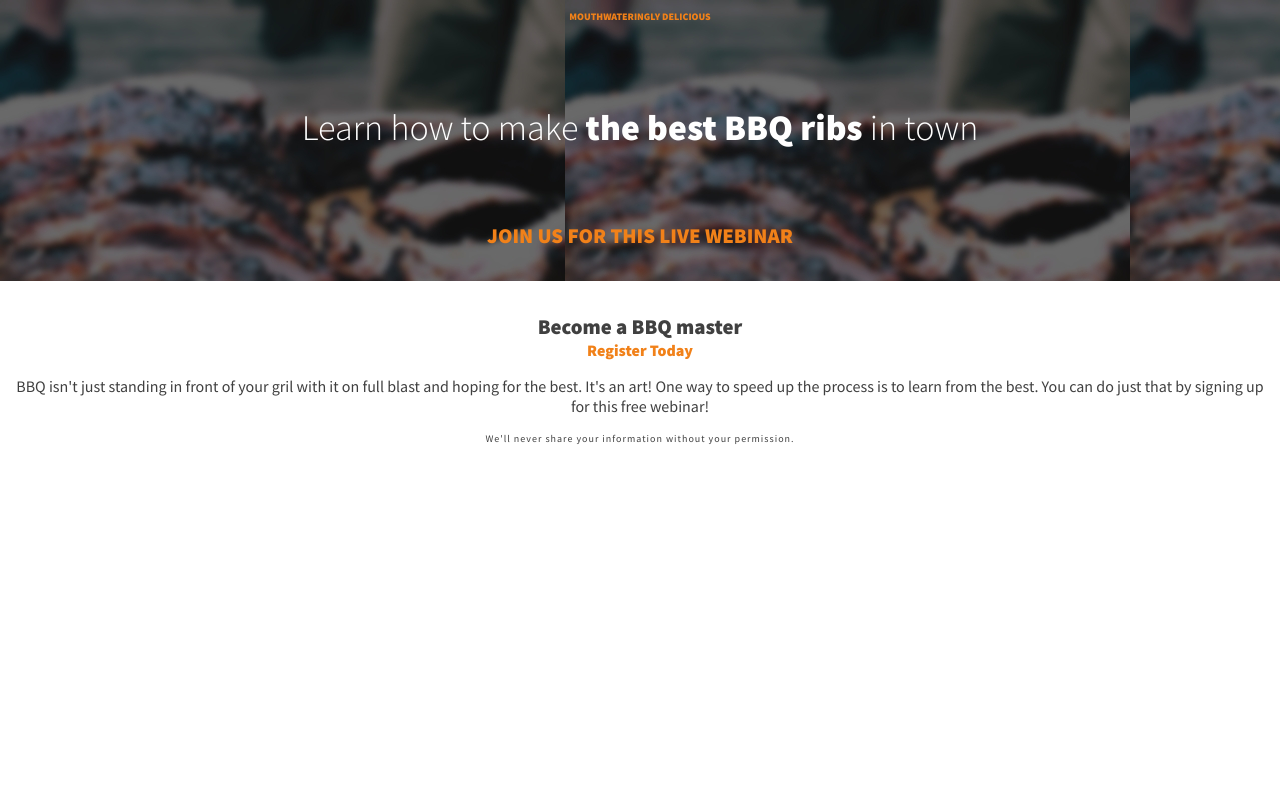
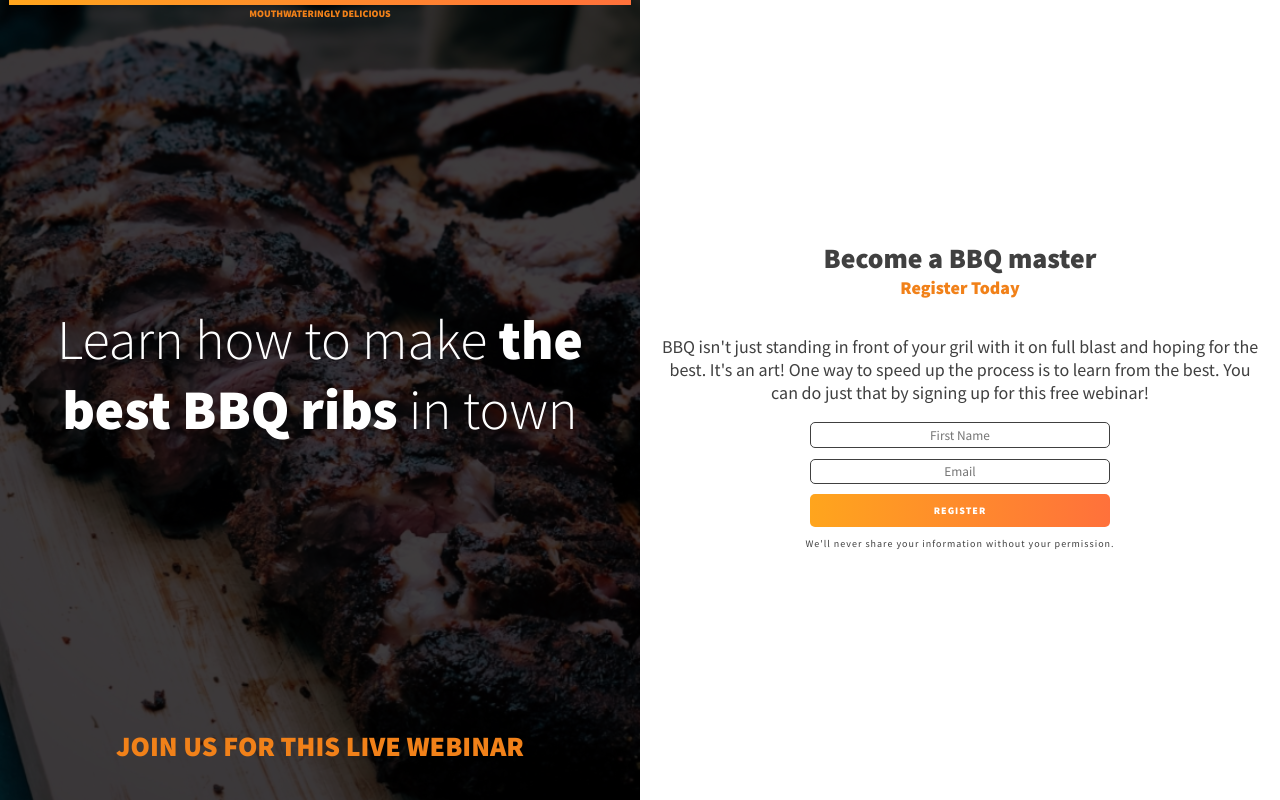
Before and after one commit to Arslan240/CSS, a plain HTML site: page The Responsive Web Design Bootcamp - Kevin Powell Scrimba/3- Starting to Think responsively/Background Images/Codealong Project/index.html in a window 1280 px wide. Drawn offline with Linux system fonts and the light colour scheme.

Commit message:
Codealong project complete

```diff
--- a/The Responsive Web Design Bootcamp - Kevin Powell Scrimba/3- Starting to Think responsively/Background Images/Codealong Project/index.html
+++ b/The Responsive Web Design Bootcamp - Kevin Powell Scrimba/3- Starting to Think responsively/Background Images/Codealong Project/index.html
@@ -9,18 +9,27 @@
 </head>
 <body>
   <div class="intro">
+    <!-- <div class="container container-intro"> -->
       <h1>Learn how to make <strong>the best BBQ ribs</strong> in town</h1>
       <p>Join us for this live webinar</p>
       <p class="top-text">Mouthwateringly delicious</p>
+    <!-- </div> -->
   </div>
   <div class="main-content">
+    <!-- <div class="container">   -->
       <h2>Become a BBQ master</h2>
       <p>Register Today</p>
       <p>BBQ isn't just standing in front of your gril with it on full blast and hoping for
         the best. It's an art! One way to speed up the process is to learn from the best. You can do just that by signing up for this free webinar!
       </p>
       <!-- forms will go here -->
+      <form class="email-collector" action="#" method="post">
+        <input type="text"  placeholder="First Name" required>
+        <input type="email" placeholder="Email" required>
+        <button class="btn btn-primary" type="submit">Register</button>
+      </form>
       <p class="fine-print">We'll never share your information without your permission.</p>
+    <!-- </div> -->
   </div>
 </body>
 </html>
--- a/The Responsive Web Design Bootcamp - Kevin Powell Scrimba/3- Starting to Think responsively/Background Images/Codealong Project/style.css
+++ b/The Responsive Web Design Bootcamp - Kevin Powell Scrimba/3- Starting to Think responsively/Background Images/Codealong Project/style.css
@@ -1,14 +1,19 @@
 @import url('https://fonts.googleapis.com/css2?family=Source+Sans+Pro:wght@300;400;900&display=swap');
+
+* {
+  box-sizing: border-box;
+}
 
 body {
   margin: 0;
-  box-sizing: border-box;
   font-family: 'Source Sans Pro', sans-serif;
   font-size: 1rem;
   color: #404040;
   /* because all of the text is center in our layout */
   text-align: center;
 }
+
+
 
 /* ============
     TYPOGRAPHY
@@ -18,7 +23,7 @@ h1 {
   font-size: 2.25rem;
   font-weight: 300;
   color: white;
-  margin: 2em 0;
+  margin: 0;
 }
 
 /* + is called combinator, a plus means adjacent sibling, which means if there is a paragraph immediately after an h1 it will get those styles. */
@@ -48,7 +53,11 @@ h2 + p {
   font-weight: 900;
   color: #f18119;
   text-transform: uppercase;
+  padding-top: 2px;
   order: -1;
+  margin: 0;
+  border-top: 5px solid #f18119;
+  border-image: linear-gradient(to left, #ff713b,#ffa51d) 1;
 }
 
 .fine-print {
@@ -68,10 +77,15 @@ strong {
 .intro {
   /* background color is important if the image does not load for some reason */
   background-color: #404040;
-  background-image: url(images/dark-ribs.jpg);
+  background-image: url(images/ribs.jpg); /*we can apply linear gradient and image in the same line so that we don't have to write two similar lines which will overwrite the previous code. */
+  background-size: cover;
+  background-position: center; /*center will be focused*/
+  background-blend-mode: multiply;
   padding: 0 .5em 2em;
   display: flex;
   flex-direction: column;
+  justify-content: space-between;
+  min-height: 50vh;
 }
 
 /* =====================
@@ -80,4 +94,128 @@ strong {
 
 .main-content {
   padding: 2em 1em;
+  display: flex;
+  flex-direction: column;
+  justify-content: center;
+  align-items: center;
 }
+
+/* .container {
+  outline: 2px solid red;
+  max-width: 400px;
+  margin-left: auto;
+  margin-right: auto;
+} */
+
+/* .container-intro {
+  display: flex;
+  flex-direction: column;
+  justify-content: space-between;
+  min-height: 50vh;
+} */
+
+/* we are setting a max-width because at large screen the text spans from one side to other side  */
+/* every selector inside my intro class */
+/* > meaning the direct child of the selector */
+/* .intro > *,
+.main-content > * {
+  max-width: 400px;
+  margin-left: auto;
+  margin-right: auto;
+} */
+
+/* =====================
+    Form
+   ===================== */
+
+.email-collector {
+  /* outline: 2px solid orange; */
+  width: 80%;
+  max-width: 300px;
+}
+
+/* inputs have default widths on them, we overwrite them*/
+input,
+.btn {
+  width: 100%;
+  border-radius: 5px;
+}
+
+input {
+  font-family: inherit; /*this will inherit it from parent*/
+  text-align: inherit;
+  padding: .25em;
+  margin-bottom: .75em;
+  border: 1px solid #404040;
+  transform: scale(1);
+  transition: transform 250ms;
+}
+input:focus {
+  transform: scale(1.1);
+}
+
+.btn {
+  font-family: inherit;
+  display: inline-block;
+  padding: 1em 1.5em;
+  font-size: 0.625rem;
+  font-weight: 900;
+  text-transform: uppercase;
+  letter-spacing: 1px;
+  border: 0;
+  cursor: pointer;
+}
+
+.btn-primary {
+  background-image: linear-gradient(to left,#ff713b, #ffa51d);
+  color: white;
+  transform: scale(1);
+  transition: transform 250ms;
+}
+
+.btn-primary:hover,
+.btn-primary:focus {
+  /* color: black; */
+  transform: scale(1.2);
+}
+
+/* =====================
+    media queries
+   ===================== */
+
+@media (min-width: 500px) {
+  body {
+    font-size: 1.125rem;
+    display: flex;
+  }
+
+  h1 {
+    font-size: 3.5rem;
+  }
+
+  h2,
+  h1 + p {
+    font-size: 1.75rem;
+  }
+
+  .intro,
+  .main-content {
+    width: 50%;
+    min-height: 100vh; /*min height because simple height can cause problems with overflowing.*/
+  }
+
+  .main-content {
+    display: flex;
+    flex-direction: column;
+    justify-content: center;
+    align-items: center;
+  }
+
+  /* .container-intro {
+    /* height 100% works because the parent height is 100vh. */
+    /* height: 100%;
+  /*}  */
+}
+
+
+/* may  */
--- /dev/null
+++ b/The Responsive Web Design Bootcamp - Kevin Powell Scrimba/3- Starting to Think responsively/Viewport Units/styles.css
@@ -0,0 +1,184 @@
+/*  font-family: 'Source Sans Pro', sans-serif;  */
+
+* {
+    box-sizing: border-box;
+}
+
+body {
+    margin: 0;
+    font-family: 'Source Sans Pro', sans-serif;
+    font-size: 1rem;
+    color: #404040;
+    text-align: center;
+}
+
+
+/* =================
+   Typography
+   ================= */
+
+h1 {
+    font-size: 2.25rem;
+    font-weight: 300;
+    color: #fff;
+    margin: 0;
+}
+
+h1 + p {
+    color: #F18119;
+    font-weight: 900;
+    font-size: 1.3125rem;
+    text-transform: uppercase;
+    margin: 0;
+}
+
+h2 {
+    font-size: 1.3125rem;
+    margin: 0;
+}
+
+h2 + p {
+    font-weight: 900;
+    color: #F18119;
+    margin-top: 0;
+    text-transform: uppercase;
+}
+
+.top-text {
+    font-size: 0.625rem;
+    margin: 0;
+    padding-top: 2px;
+    color: #F18119;
+    font-weight: 900;
+    text-transform: uppercase;
+    order: -1;
+    border-top: 5px solid #F18119;
+    border-image: linear-gradient(to left, #ff713b, #ffa51d) 1;
+}
+
+.fine-print {
+    font-size: 0.625rem;
+    letter-spacing: 1px;
+}
+
+strong { font-weight: 900; }
+
+
+/* =================
+   Intro section
+   ================= */
+
+.intro {
+    background-image: url(images/ribs.jpg);
+    background-color: #404040;
+    background-size: cover;
+    background-position: center;
+    padding: 0 .5em 2em;
+    display: flex;
+    flex-direction: column;
+    justify-content: space-between;
+    min-height: 50vh;
+}
+
+
+/* =================
+   main-content section
+   ================= */
+
+.main-content {
+    padding: 2em 1em;
+}
+
+
+
+.intro > *,
+.main-content > * {
+    max-width: 400px;
+    margin-left: auto;
+    margin-right: auto;
+}
+
+
+/* =================
+   form
+   ================= */
+
+.email-collector {
+    width: 80%;
+    max-width: 300px;
+}
+
+input,
+.btn {
+    width: 100%;
+    border-radius: 5px;
+}
+
+input {
+    font-family: inherit;
+    text-align: inherit;
+    margin-bottom: .75em;
+    padding: .25em;
+    border: 1px solid #404040;
+    transform: scale(1);
+    transition: transform 250ms;
+}
+
+input:focus {
+    transform: scale(1.1);
+}
+
+.btn {
+    display: inline-block;
+    padding: 1em 1.5em;
+    font-size: 0.625rem;
+    text-transform: uppercase;
+    font-weight: 900;
+    letter-spacing: 1px;
+    border: 0;
+    cursor: pointer;
+}
+
+.btn-primary {
+    background-image: linear-gradient(to left, #FF713B, #FFA51D);
+    color: white;
+    transform: scale(1);
+    transition: transform 250ms;
+}
+
+.btn-primary:hover,
+.btn-primary:focus {
+    transform: scale(1.1);
+}
+
+/* =================
+   media queries
+   ================= */
+
+@media (min-width: 500px) {
+    body {
+        font-size: 1.125rem;
+        display: flex;
+    }
+
+    h1 {
+        font-size: 3.5rem;
+    }
+
+    h2,
+    h1 + p {
+        font-size: 1.75rem;
+    }
+
+    .intro,
+    .main-content {
+        width: 50%;
+        min-height: 100vh;
+    }
+
+    .main-content {
+        display: flex;
+        flex-direction: column;
+        justify-content: center;
+    }
+}
```
Lines whose indentation alone changed are shown as unchanged.
